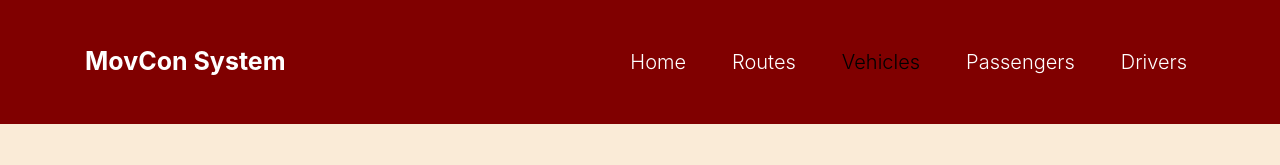
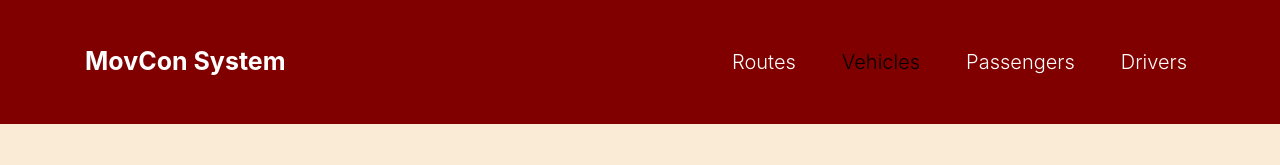
Before and after one commit to mashm3ll0w/phase-3-ip-frontend, a React (Create React App) app: page /vehicles in a window 1280 px wide. Shown: the top 165 px of the page. Built offline with nearby package versions, Linux system fonts and the light colour scheme.

Commit message:
Created the RouteDetails component to show all the details of a specific route

```diff
--- a/src/components/NavBar.js
+++ b/src/components/NavBar.js
@@ -5,17 +5,12 @@ export default function NavBar() {
     <div id="site-navbar">
       <nav className="navbar navbar-expand-lg">
         <div className="container-fluid nav-container">
-          <p className="navbar-brand">MovCon System</p>
+          <NavLink className="navbar-brand" to="/">MovCon System</NavLink>
           <div
             className="collapse navbar-collapse justify-content-end"
             id="navbarNav"
           >
             <ul className="navbar-nav">
-              <li className="nav-item">
-                <NavLink className="nav-link" to="/">
-                  Home
-                </NavLink>
-              </li>
               <li className="nav-item">
                 <NavLink className="nav-link" to="/routes">
                   Routes
--- a/src/components/Route_.js
+++ b/src/components/Route_.js
@@ -1,7 +1,11 @@
+import { useNavigate } from "react-router-dom";
+
 export default function Route_({route}) {
+    const navigate = useNavigate()
+
   return (
     <>
-      <tr>
+      <tr onClick={() => navigate(`/routes/${route.id}`)}>
         <th scope="row">{route.id}</th>
         <td>{route.origin}</td>
         <td>{route.destination}</td>
```
Also changed, not shown: src/components/RouteDetails.js (added, +8 -0 lines).
